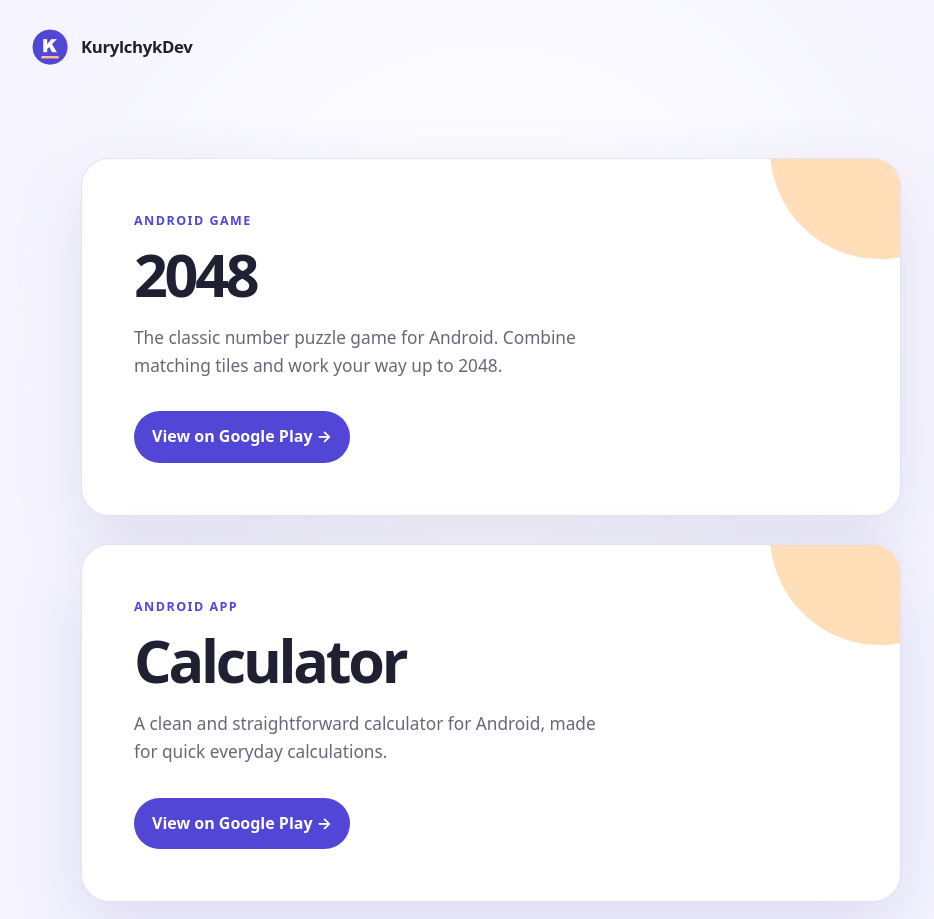
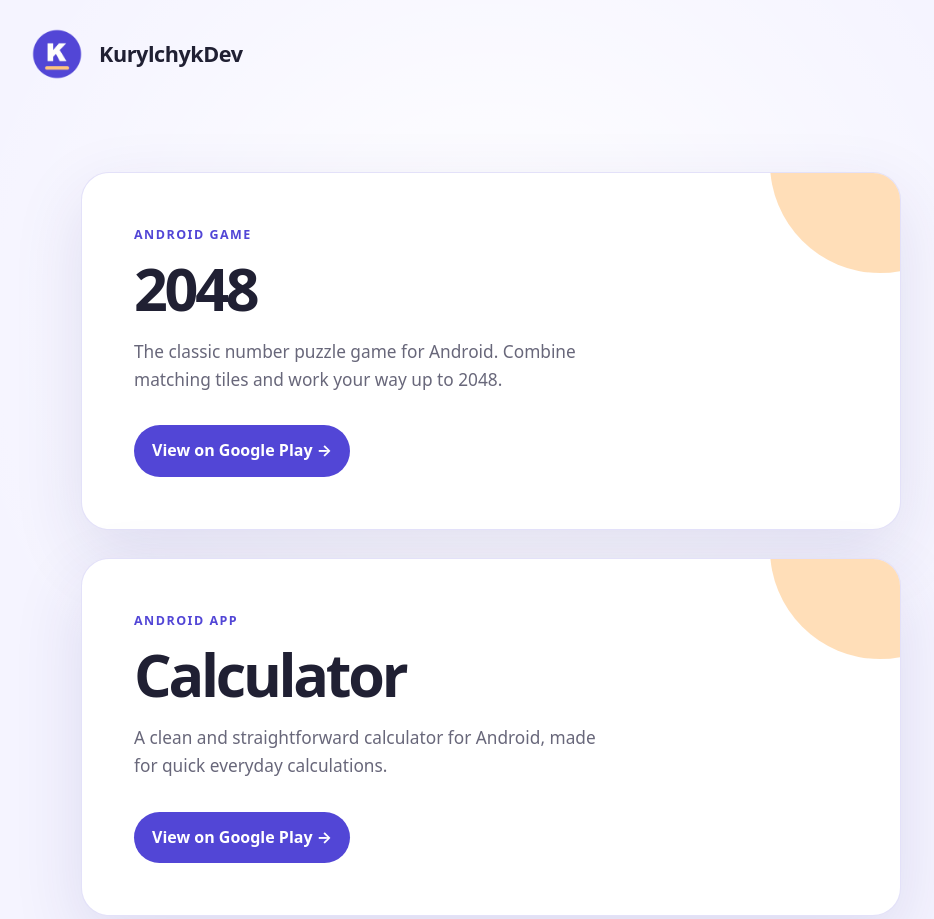
Before and after one commit to kurilchik/kurilchik.github.io, a plain HTML site: page index.html in a window 1280 px wide. Shown: the top 919 px of the page, without its empty margins (149-1083 px from the left). Drawn offline with Linux system fonts and the light colour scheme.

Commit message:
Enlarge homepage branding

```diff
--- a/index.html
+++ b/index.html
@@ -13,8 +13,8 @@
     body { margin:0; min-height:100vh; background:radial-gradient(circle at 50% 30%,#fff 0,transparent 34rem),var(--canvas); color:var(--ink); font:16px/1.6 system-ui,-apple-system,BlinkMacSystemFont,"Segoe UI",sans-serif; }
     .page { width:min(920px,calc(100% - 40px)); margin:0 auto; min-height:100vh; display:flex; flex-direction:column; }
     header,footer { display:flex; align-items:center; justify-content:space-between; gap:24px; padding:28px 0; }
-    .brand { display:flex; align-items:center; gap:12px; color:var(--ink); font-size:1.05rem; font-weight:800; letter-spacing:-.02em; text-decoration:none; }
-    .brand img { width:38px; height:38px; }
+    .brand { display:flex; align-items:center; gap:16px; color:var(--ink); font-size:1.35rem; font-weight:800; letter-spacing:-.02em; text-decoration:none; }
+    .brand img { width:52px; height:52px; }
     main { flex:1; display:grid; place-items:center; gap:28px; padding:64px 0 88px; }
     .work-card { position:relative; overflow:hidden; width:min(820px,100%); min-height:320px; display:flex; flex-direction:column; align-items:flex-start; justify-content:center; padding:clamp(32px,5vw,52px); border:1px solid var(--line); border-radius:28px; background:var(--paper); box-shadow:0 24px 70px rgba(49,40,135,.12); }
     .work-card::before { content:""; position:absolute; width:220px; height:220px; top:-120px; right:-90px; border-radius:50%; background:var(--accent-light); opacity:.55; }
```
